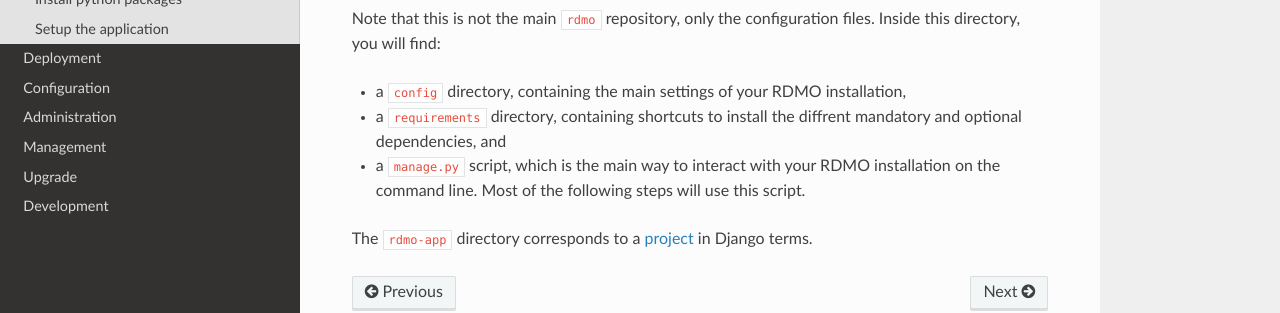
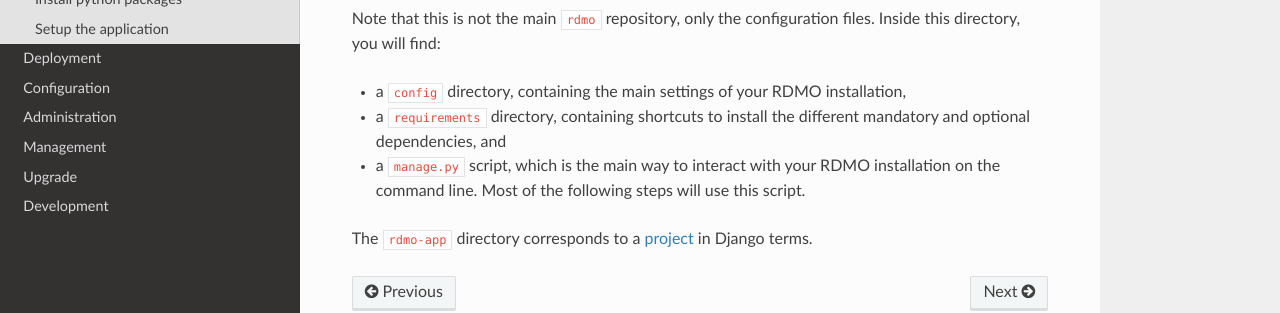
Before and after one commit to rdmorganiser/rdmo-docs, a Sphinx documentation site: the page built from docs/installation/clone.rst, in a window 1280 px wide. Shown: the part 269-582 px from the top of the page. Built offline with Sphinx 7.4.7 and the Read the Docs theme 2.0.0, drawn with Linux system fonts in a browser that asks for light colours.

Commit message:
Update clone.rst

```diff
--- a/docs/installation/clone.rst
+++ b/docs/installation/clone.rst
@@ -10,7 +10,7 @@
 Note that this is not the main ``rdmo`` repository, only the configuration files. Inside this directory, you will find:
 
 * a ``config`` directory, containing the main settings of your RDMO installation,
-* a ``requirements`` directory, containing shortcuts to install the diffrent mandatory and optional dependencies, and
+* a ``requirements`` directory, containing shortcuts to install the different mandatory and optional dependencies, and
 * a ``manage.py`` script, which is the main way to interact with your RDMO installation on the command line. Most of the following steps will use this script.
 
 The ``rdmo-app`` directory corresponds to a `project <https://docs.djangoproject.com/en/1.11/intro/tutorial01>`_ in Django terms.
```
